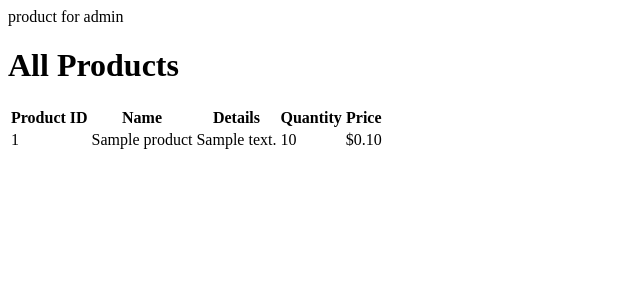
After one commit to TanaratSudjai/Fixing-Management, a Laravel app: page /products in a window 1280 px wide. The commit adds this page. Shown: the top 300 px of the page, without its empty margins (0-640 px from the left). Run offline with Laravel 10, Linux system fonts and the light colour scheme; tables that the repository leaves empty hold one stand-in row (values such as "Sample post").

```diff
--- a/app/Http/Controllers/AdminController.php
+++ b/app/Http/Controllers/AdminController.php
@@ -5,6 +5,7 @@ namespace App\Http\Controllers;
 use Illuminate\Http\Request;
 use Illuminate\Support\Facades\Hash;
 use App\Models\User;
+use App\Models\Product;
 use Illuminate\Support\Facades\Log;
 use Exception;
 
@@ -17,7 +18,7 @@ class AdminController extends Controller
                 'name' => 'required|string|max:50',
                 'email' => 'required|string|email|max:100|unique:users',
                 'password' => 'required|string|min:4|confirmed',
-                'status' => 'nullable|string',
+                'status' => 'nullable|integer',
             ]);
             $employee = User::create([
                 'name' => $validatedData['name'],
@@ -27,11 +28,45 @@ class AdminController extends Controller
             ]);
 
             $employee->save();
-            return redirect()->route('admin.dashboard')->with('success', 'เพิ่มพนักงานลงในรายชื่อระบบเรียบร้อยครับ');
+            return redirect()->route('employee.add')->with('success', 'เพิ่มพนักงานลงในรายชื่อระบบเรียบร้อยครับ');
 
         } catch (Exception $e) {
             Log::error('Error adding employee: ' . $e->getMessage());
             return redirect()->back()->withErrors(['error' => 'เกิดข้อผิดพลาดในการเพิ่มพนักงานครับ']);
         }
     }
+
+    public function AddProduct(Request $req)
+    {
+        try {
+            $validatedData = $req->validate([
+                'product_name' => 'required|string|max:100',
+                'product_detail' => 'required|string',
+                'product_qty' => 'required|integer|min:0',
+                'product_price' => 'required|numeric|min:0',
+            ]);
+            $Product = Product::create([
+                'product_name' => $validatedData['product_name'],
+                'product_detail' => $validatedData['product_detail'],
+                'product_qty' => $validatedData['product_qty'],
+                'product_price' => $validatedData['product_price'],
+            ]);
+
+            $Product->save();
+            return redirect()->route('product.add')->with('success', 'เพิ่มอะไหล่ในรายการสินค้าเรียบร้อยครับ');
+
+        } catch (Exception $e) {
+            Log::error('Error adding Product: ' . $e->getMessage());
+            return redirect()->back()->withErrors(['error' => 'เกิดข้อผิดพลาดในการเพิ่มอะไหล่สินค้าครับ']);
+        }
+    }
+
+    public function ListProduct(){
+        $products = Product::all();
+        return view('products.productview', compact('products'));
+    }
+    public function ListEmployee(){
+        $employees = User::where('status', 2)->get();
+        return view('employees.employeeview', compact('employees'));
+    }
 }
--- a/app/Models/Product.php
+++ b/app/Models/Product.php
@@ -8,4 +8,15 @@ use Illuminate\Database\Eloquent\Model;
 class Product extends Model
 {
     use HasFactory;
+
+    protected $table = 'product';
+
+    protected $primaryKey = 'product_id';
+
+    protected $fillable = [
+        'product_name',
+        'product_detail',
+        'product_qty',
+        'product_price',
+    ];
 }
--- a/app/Models/User.php
+++ b/app/Models/User.php
@@ -21,6 +21,7 @@ class User extends Authenticatable
         'name',
         'email',
         'password',
+        'status',
     ];
 
     /**
--- a/resources/views/active.blade.php
+++ b/resources/views/active.blade.php
@@ -17,6 +17,8 @@
     </h1>
     <a href="{{ route('employee.add') }}" class="btn-yellow">Go Add Employee</a>
     <a href="{{ route('product.add') }}" class="btn-yellow">Go Add Product</a>
+    <a href="{{ route('products.view') }}" class="btn-yellow">Go view Product</a>
+    <a href="{{ route('employees.list') }}" class="btn-yellow">Go view Employee</a>
 </body>
 
 </html>
--- /dev/null
+++ b/resources/views/products/productview.blade.php
@@ -0,0 +1,45 @@
+<!DOCTYPE html>
+<html lang="en">
+
+<head>
+    <meta charset="UTF-8">
+    <meta name="viewport" content="width=device-width, initial-scale=1.0">
+    <meta http-equiv="X-UA-Compatible" content="ie=edge">
+    <title>product for admin</title>
+</head>
+
+<body>
+    product for admin
+    <div class="container">
+        <h1>All Products</h1>
+
+        @if ($products->isEmpty())
+            <p>No products available.</p>
+        @else
+            <table class="table">
+                <thead>
+                    <tr>
+                        <th>Product ID</th>
+                        <th>Name</th>
+                        <th>Details</th>
+                        <th>Quantity</th>
+                        <th>Price</th>
+                    </tr>
+                </thead>
+                <tbody>
+                    @foreach ($products as $product)
+                        <tr>
+                            <td>{{ $product->product_id }}</td>
+                            <td>{{ $product->product_name }}</td>
+                            <td>{{ $product->product_detail }}</td>
+                            <td>{{ $product->product_qty }}</td>
+                            <td>${{ number_format($product->product_price / 100, 2) }}</td>
+                        </tr>
+                    @endforeach
+                </tbody>
+            </table>
+        @endif
+    </div>
+</body>
+
+</html>
--- a/routes/web.php
+++ b/routes/web.php
@@ -34,11 +34,24 @@ Route::get('/inactive', function () {
     return view('active');
 })->name('active')->middleware('admin');
 
+
+//admin
 Route::get('/admin-add-employee', [PageController::class, 'adminPageAddEmployee'])->name('employee.add')->middleware('admin');
+Route::post('/admin/add-employee', [AdminController::class, 'addEmployee'])->name('admin.addEmployee')->middleware('admin');
+Route::get('/employees', [AdminController::class, 'ListEmployee'])->name('employees.list');
+
 Route::get('/admin-add-product', [PageController::class, 'adminPageAddProduct'])->name('product.add')->middleware('admin');
-Route::post('/admin/add-employee', [AdminController::class, 'addEmployee'])->name('admin.addEmployee')->middleware('admin');
+Route::post('/products/add', [AdminController::class, 'AddProduct'])->name('admin.addProduct')->middleware('admin');
+Route::get('/products', [AdminController::class, 'ListProduct'])->name('products.view');
+//admin
 
+
+
+//customer
 Route::get('/pagerepir', [PageController::class, 'PageCustomer'])->name('customer.dashboard')->middleware('customer');
 Route::get('/formrepir', [PageController::class, 'PageAddRepirCustomer'])->name('customer.addrepir')->middleware('customer');
+//customer
 
+
+//employee
 Route::get('/employeeWorkList',[PageController::class, 'PageEmployee'])->name('employee.dashboard')->middleware('employee');
```
Also changed, not shown: resources/views/employees/employeeview.blade.php (added, +27 -0 lines), resources/views/formAddProduct.blade.php (+42 -5 lines).
